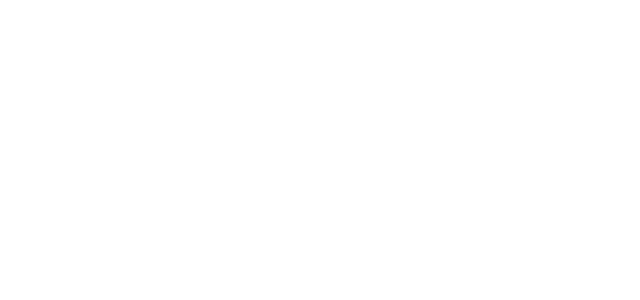
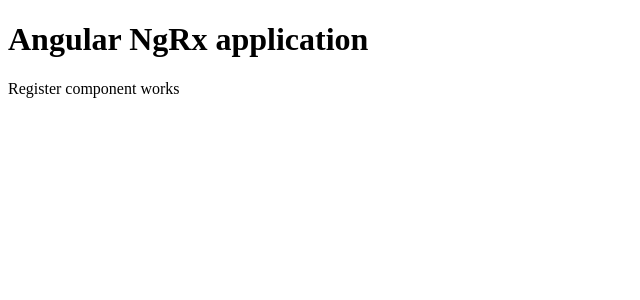
Before and after one commit to vik-art/ngrx, an Angular app: page /register in a window 1280 px wide. Before the commit this address led to /. Shown: the top 300 px of the page, without its empty margins (0-640 px from the left). Built offline with nearby package versions, Linux system fonts and the light colour scheme.

Commit message:
add registration component structure

```diff
--- a/src/app/app.component.html
+++ b/src/app/app.component.html
@@ -0,0 +1,2 @@
+<h1>Angular NgRx application</h1>
+<router-outlet></router-outlet>
--- a/src/app/app.module.ts
+++ b/src/app/app.module.ts
@@ -3,6 +3,7 @@
 
 import { AppRoutingModule } from './app-routing.module';
 import { AppComponent } from './app.component';
+import { AuthModule } from './auth/auth.module';
 
 @NgModule({
   declarations: [
@@ -10,7 +11,8 @@
   ],
   imports: [
     BrowserModule,
-    AppRoutingModule
+    AppRoutingModule,
+    AuthModule
   ],
   providers: [],
   bootstrap: [AppComponent]
--- /dev/null
+++ b/src/app/auth/components/register/register.component.html
@@ -0,0 +1 @@
+<p>Register component works</p>
```
Also changed, not shown: src/app/auth/auth.module.ts (added, +19 -0 lines), src/app/auth/components/register/register.component.ts (added, +8 -0 lines), src/app/auth/components/register/register.component.scss (added).
